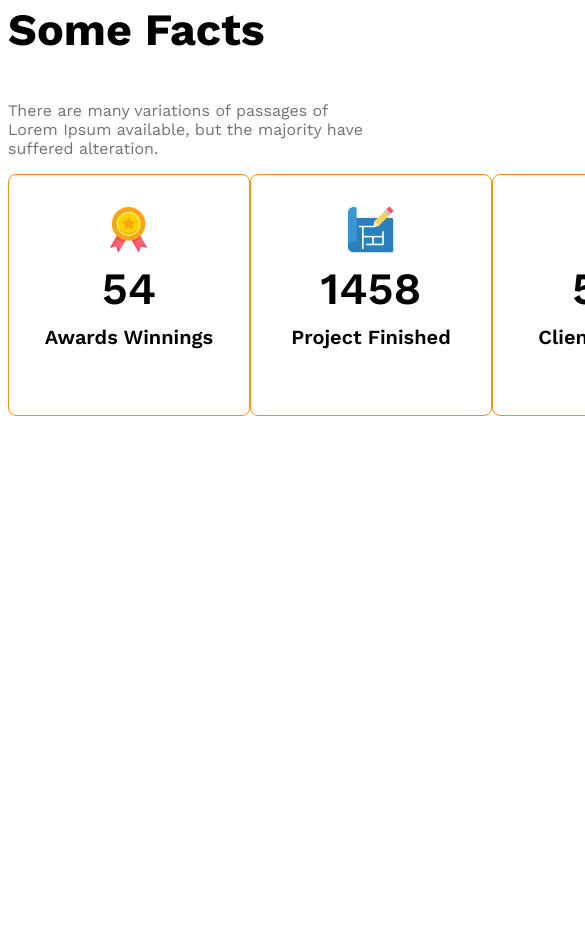
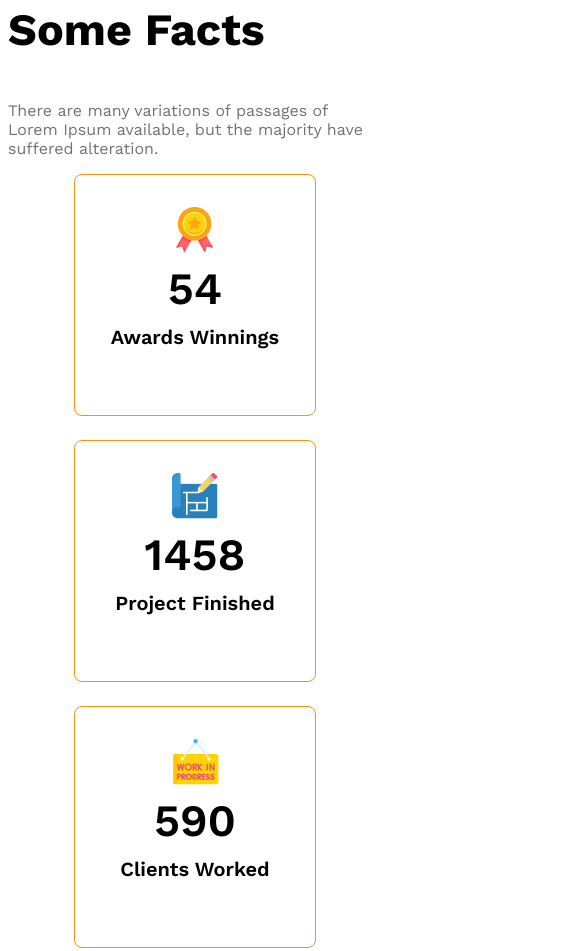
Before and after one commit to ArnavHD/g3-architect-website, a plain HTML site: page index.html in a window 390 px wide. Shown: the part 3144-4095 px from the top of the page, 585 px wide, since content can reach past the window. Before the commit the page ends 3568 px from the top, so only its background shows below. Drawn offline with nearby package versions, Linux system fonts and the light colour scheme.

Commit message:
card feature responsive done

```diff
--- a/styles/architects.css
+++ b/styles/architects.css
@@ -144,8 +144,12 @@ main > section{
     .teams{
         flex-direction: column;
     }
-    .team-image-container{
+    .team-image-container, .facts-container{
         grid-template-columns: repeat(1, 1fr);
+    }
+    .facts-container{
+        justify-items: center;
+        gap: 24px;
     }
     .our-feature{
         margin: 20px;
```
